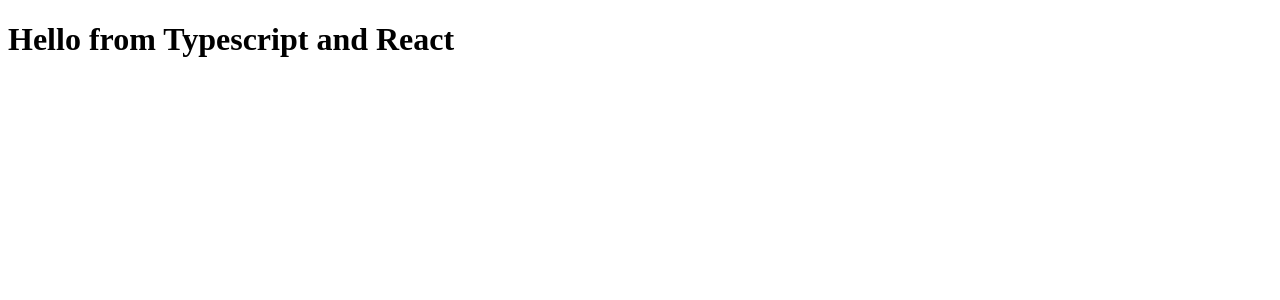
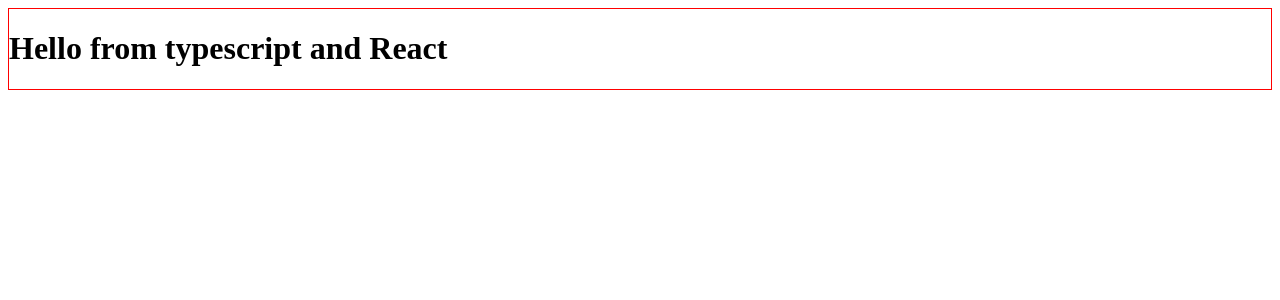
Before and after one commit to Theu/geo-explorer, a React app: page / in a window 1280 px wide. Shown: the top 300 px of the page. Built offline with nearby package versions, Linux system fonts and the light colour scheme.

Commit message:
created first react component

```diff
--- a/package.json
+++ b/package.json
@@ -25,11 +25,13 @@
     "source-map-loader": "^0.2.4",
     "ts-loader": "^6.0.4",
     "typescript": "^3.5.3",
+    "typescript-plugin-styled-components": "^1.4.3",
     "webpack": "^4.39.2",
     "webpack-cli": "^3.3.7",
     "webpack-dev-server": "^3.8.0"
   },
   "dependencies": {
+    "@types/styled-components": "^4.1.18",
     "react": "^16.9.0",
     "react-dom": "^16.9.0",
     "styled-components": "^4.3.2"
--- a/src/components/App.tsx
+++ b/src/components/App.tsx
@@ -1,10 +1,17 @@
 import * as React from 'react';
+import Hello from './Hello';
+import { HelloProps } from './Hello';
 
-export interface HelloProps {
-    compiler: string;
-    framework: string;
-}
 
-export const Hello = (props: HelloProps) => <h1>Hello from {props.compiler} and {props.framework}</h1>;
+export const App: React.FunctionComponent<HelloProps> = (props) =>
+{
 
-export default Hello;
+    const { compiler, framework } = props;
+    return (
+        <Hello
+            compiler={compiler}
+            framework={framework}
+        />
+)};
+
+export default App;
--- /dev/null
+++ b/src/components/Hello.tsx
@@ -0,0 +1,25 @@
+import * as React from 'react';
+import styled from 'styled-components';
+
+export interface HelloProps {
+    compiler: string;
+    framework: string;
+}
+
+const Wrapper = styled.div`
+    border: 1px solid red;
+`;
+
+
+export const Hello: React.FC<HelloProps> = (props) => {
+    // const { compiler, framework } = props;
+    const compiler = 'typescript';
+    const framework = 'React';
+    return (
+        <Wrapper>
+            <h1>Hello from {compiler} and {framework}</h1>
+        </Wrapper>
+    );
+}
+
+export default Hello;
--- a/src/index.tsx
+++ b/src/index.tsx
@@ -5,7 +5,7 @@
 
 ReactDOM.render(
     <App
-        compiler='Typescript'
+        compiler='Typescriptfff'
         framework='React'
     />,
     document.getElementById('root')
--- a/webpack.config.js
+++ b/webpack.config.js
@@ -1,6 +1,11 @@
 const path = require('path');
 
 const HtmlWebpackPlugin = require('html-webpack-plugin');
+// // 1. import default from the plugin module
+// const createStyledComponentsTransformer = require('typescript-plugin-styled-components').default;
+// // 2. create a transformer;
+// // the factory additionally accepts an options object which described below
+// const styledComponentsTransformer = createStyledComponentsTransformer();
 
 module.exports = {
     entry: './src/index.tsx',
@@ -16,7 +21,10 @@
       rules: [
         {
           test: /\.tsx?$/,
-          use: 'ts-loader',
+          loader: 'ts-loader',
+          options: {
+            getCustomTransformers: path.join(__dirname, './webpack.ts-transformers.js')
+          },
           exclude: /node_modules/
         }
       ]
--- /dev/null
+++ b/webpack.ts-transformers.js
@@ -0,0 +1,12 @@
+// 1. import default from the plugin module
+const createStyledComponentsTransformer = require('typescript-plugin-styled-components').default;
+
+// 2. create a transformer;
+// the factory additionally accepts an options object which described below
+const styledComponentsTransformer = createStyledComponentsTransformer();
+
+// 3. create getCustomTransformer function
+const getCustomTransformers = () => ({ before: [styledComponentsTransformer] });
+
+// 4. export getCustomTransformers
+module.exports = getCustomTransformers;
```
Also changed, not shown: 1 other file (tests, documents, lock files or other folders).
